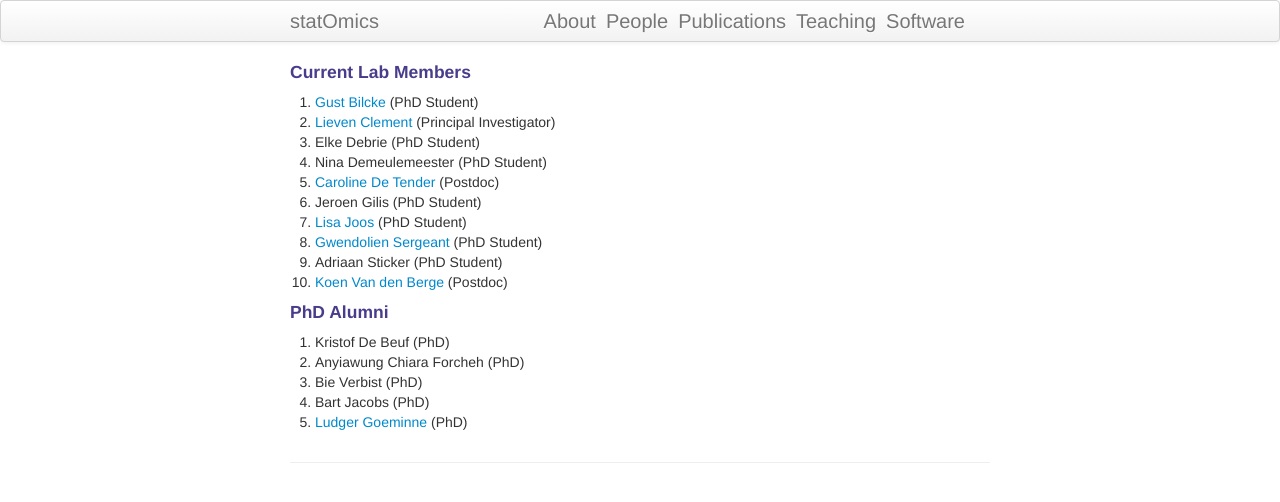
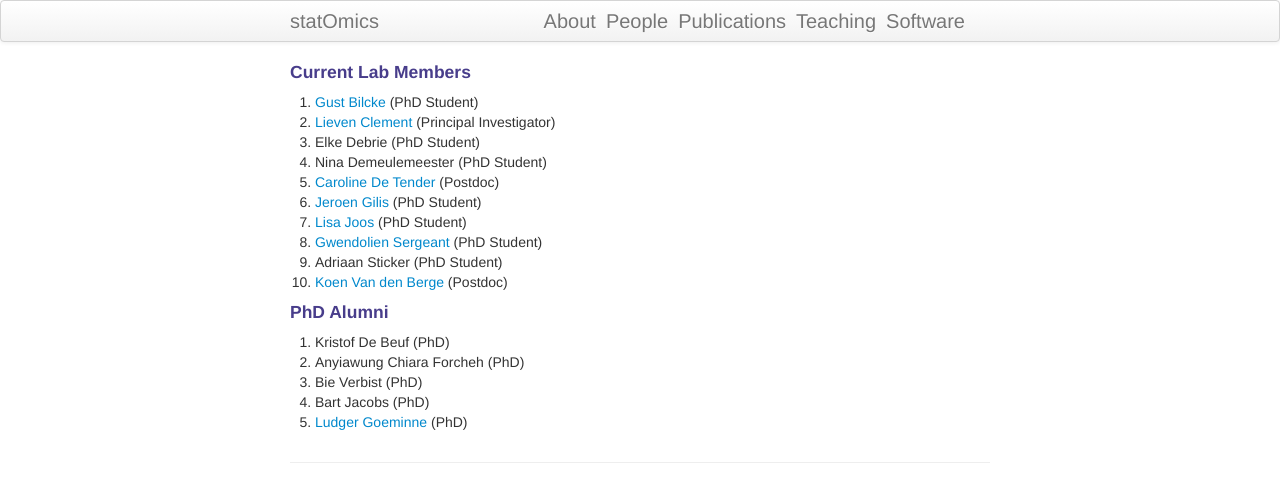
Before and after one commit to statOmics/statOmics.github.io, a Jekyll site: the page built from pages/people.md, in a window 1280 px wide. Shown: the top 502 px of the page. Built offline with Jekyll 4.4.1, drawn with Linux system fonts in a browser that asks for light colours; part of the change alters nothing that is shown.

```diff
--- a/pages/people.md
+++ b/pages/people.md
@@ -10,7 +10,7 @@ title: People
 2. Elke Debrie (PhD Student)
 2. Nina Demeulemeester (PhD Student)
 2. [Caroline De Tender](/pages/caroline.html) (Postdoc)
-2. Jeroen Gilis (PhD Student)
+2. [Jeroen Gilis](/pages/jeroen.html) (PhD Student)
 3. [Lisa Joos](/pages/lisa.html) (PhD Student)
 4. [Gwendolien Sergeant](/pages/gwendolien.html) (PhD Student)
 5. Adriaan Sticker (PhD Student)
```
